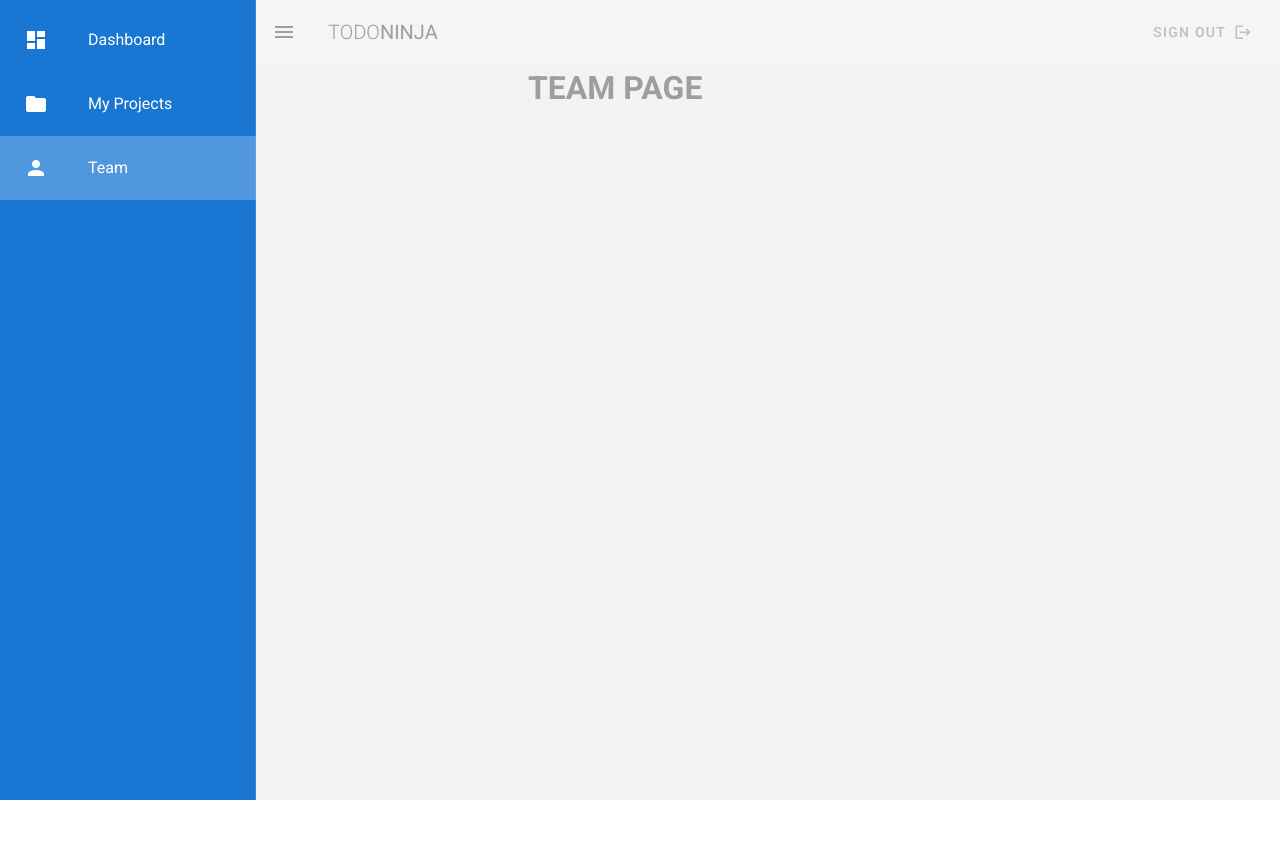
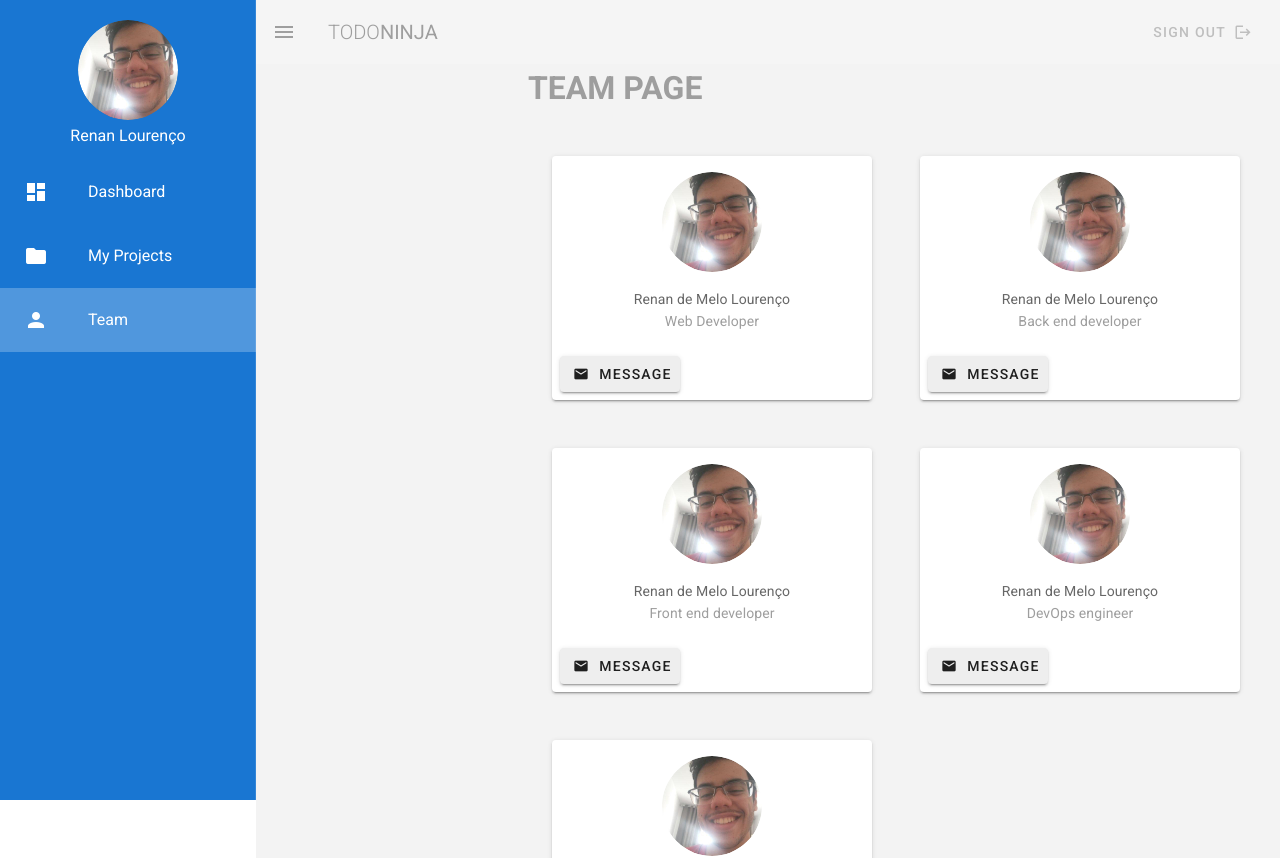
Before and after one commit to RenanLourenco/todoList-Vuetify, a Vue app: page /team in a window 1280 px wide. Shown: the top 858 px of the page. Before the commit the page ends 800 px from the top, so only its background shows below. Built offline with nearby package versions, Linux system fonts and the light colour scheme.

Commit message:
team page

```diff
--- a/src/components/NavBar.vue
+++ b/src/components/NavBar.vue
@@ -16,6 +16,14 @@
             </v-toolbar>
 
             <v-navigation-drawer v-model="drawer" app dark class="primary">
+                <v-row class="mt-5" justify="center">
+                    <v-avatar size="100">
+                        <img src="/71199525.jpg" alt="">
+                    </v-avatar>
+                </v-row>
+                <v-row justify="center">
+                    <p class="white--text subheading mt-1">Renan Lourenço</p>
+                </v-row>
                 <v-list>
                     <v-list-item v-for="link in links" :key="link.text" router :to="link.route">
                         <v-list-item-action>
--- a/src/views/DashboardHome.vue
+++ b/src/views/DashboardHome.vue
@@ -34,7 +34,7 @@
             <div>{{project.titulo}}</div>
           </v-col>
           <v-col cols="12" sm="4" md="2">
-            <div class="caption grey--text">Project Title</div>
+            <div class="caption grey--text">Responsible</div>
             <div>{{project.responsavel}}</div>
           </v-col>
           <v-col cols="12" sm="4" md="2">
--- a/src/views/TeamPage.vue
+++ b/src/views/TeamPage.vue
@@ -2,7 +2,44 @@
     <div class="team">
       <h1 class="subheading grey--text">TEAM PAGE</h1>
       <v-container class="my-5">
+          <v-row wrap>
+            <v-col cols="12" sm="8" md="6" xl="3" v-for="person in team" :key="person.name">
+              <v-card class="text-sm-center ma-3 text-center">
+              <v-responsive class="pt-4">
+                <v-avatar size="100">
+                <img :src="person.avatar">
+                </v-avatar>
+              </v-responsive>
+              <v-card-text>
+              <div class="subheading">{{person.name}}</div>
+              <div class="grey--text">{{person.role}}</div>
+              </v-card-text>
+              <v-card-actions>
+                <v-btn flat color="grey lighten-3">
+                  <v-icon small left light>mdi-email</v-icon>
+                  <span>Message</span>
+                </v-btn>
+              </v-card-actions>
+            </v-card>
+            </v-col>
+          </v-row>
 
       </v-container>
     </div>
-  </template>
+</template>
+<script>
+export default {
+  data(){
+    return{
+      team:[
+        {name:"Renan de Melo Lourenço", role:"Web Developer", avatar:"/71199525.jpg"},
+        {name:"Renan de Melo Lourenço", role:"Back end developer", avatar:"/71199525.jpg"},
+        {name:"Renan de Melo Lourenço", role:"Front end developer", avatar:"/71199525.jpg"},
+        {name:"Renan de Melo Lourenço", role:"DevOps engineer", avatar:"/71199525.jpg"},
+        {name:"Renan de Melo Lourenço", role:"Cloud engineer", avatar:"/71199525.jpg"}
+      ]
+    }
+  }
+}
+
+</script>
```
Also changed, not shown: public/71199525.jpg (added), public/avatar-2.png (added).
